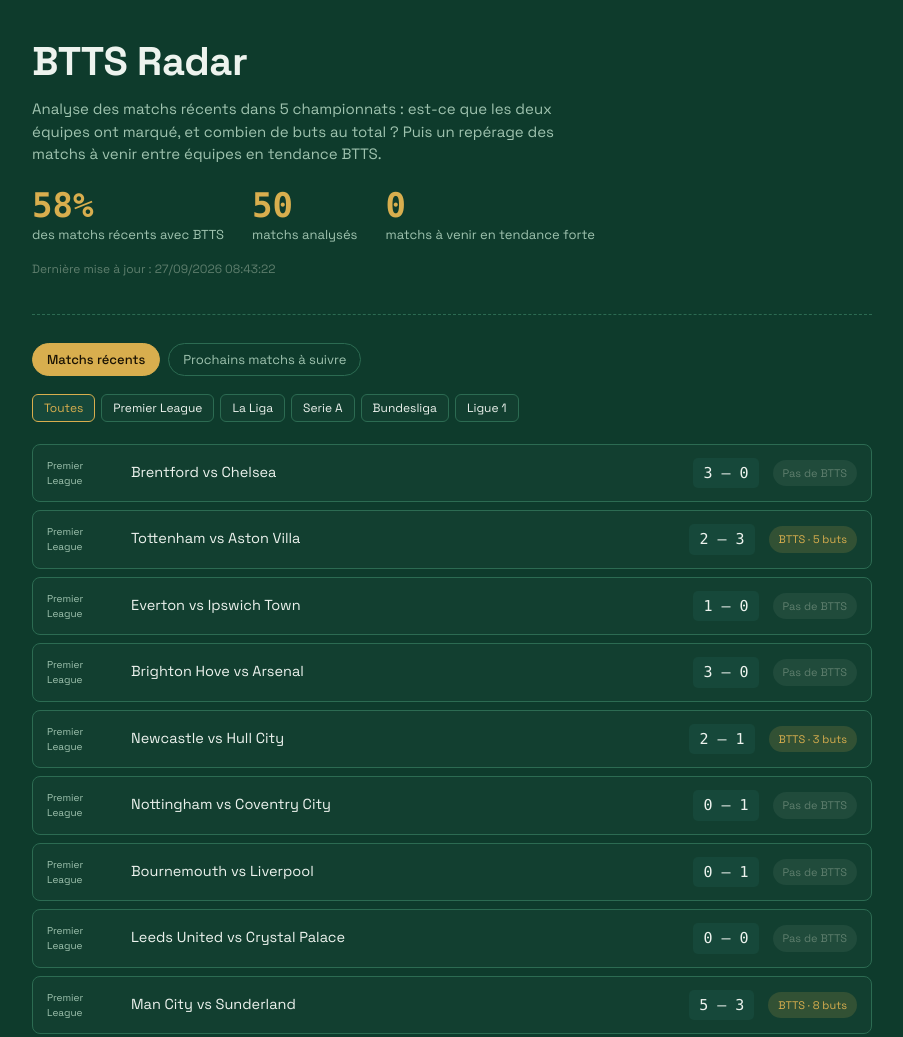
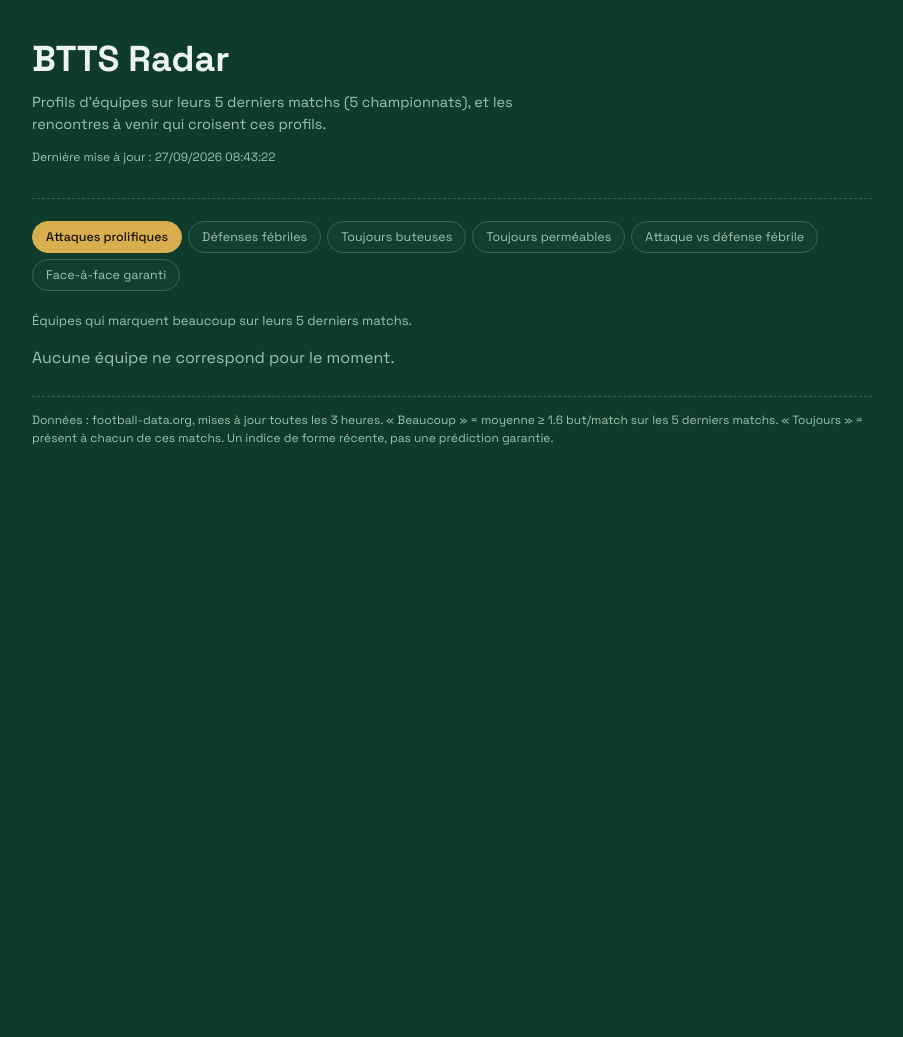
Before and after one commit to sallekarim08/2-quipes-marquent-TP-2-5, a plain HTML site: page index.html in a window 1280 px wide. Shown: the top 1037 px of the page, without its empty margins (188-1091 px from the left). After the commit the page ends 800 px from the top, so only its background shows below. Drawn offline with Linux system fonts and the light colour scheme.

Commit message:
Update index.html

```diff
--- a/index.html
+++ b/index.html
@@ -3,7 +3,7 @@
 <head>
 <meta charset="UTF-8">
 <meta name="viewport" content="width=device-width, initial-scale=1, viewport-fit=cover">
-<title>BTTS Radar — Les deux équipes marquent-elles ?</title>
+<title>BTTS Radar — Profils d'équipes</title>
 <link rel="preconnect" href="https://fonts.googleapis.com">
 <link rel="preconnect" href="https://fonts.gstatic.com" crossorigin>
 <link href="https://fonts.googleapis.com/css2?family=Space+Grotesk:wght@400;500;700&display=swap" rel="stylesheet">
@@ -11,130 +11,133 @@
 :root{
   --bg:#0E3B2C; --surface:#123F30; --surface2:#16483A; --line:#2C6B52;
   --text:#EDF3EE; --muted:#9FC3AF; --gold:#D8AE4E; --gold-dim:rgba(216,174,78,.16);
-  --grey:#5E7E6D; --grey-dim:rgba(94,126,109,.18);
+  --red:#D9765A; --red-dim:rgba(217,118,90,.16);
   --sans:'Space Grotesk',system-ui,sans-serif; --mono:'SF Mono',Consolas,monospace;
   padding-top:env(safe-area-inset-top,0px); padding-bottom:env(safe-area-inset-bottom,0px);
   box-sizing:border-box;
 }
 *{box-sizing:border-box}
-body{margin:0;background:var(--bg);color:var(--text);font-family:var(--sans);line-height:1.5;-webkit-font-smoothing:antialiased}
+body{margin:0;background:var(--bg);color:var(--text);font-family:var(--sans);line-height:1.5}
 .wrap{max-width:880px;margin:0 auto;padding:32px 20px 60px}
-header{padding-bottom:24px;border-bottom:1px dashed var(--line);margin-bottom:28px}
-h1{font-size:clamp(28px,5vw,40px);margin:0 0 6px;font-weight:700;letter-spacing:-.01em}
-.sub{color:var(--muted);max-width:56ch;margin:0 0 22px;font-size:15px}
-.stat-row{display:flex;gap:28px;flex-wrap:wrap}
-.stat b{display:block;font-family:var(--mono);font-size:34px;color:var(--gold);line-height:1}
-.stat span{color:var(--muted);font-size:13px}
-.updated{color:var(--grey);font-size:12px;margin-top:14px}
-.tabs{display:flex;gap:8px;margin-bottom:18px;flex-wrap:wrap}
-.tab{background:none;border:1px solid var(--line);color:var(--muted);padding:7px 14px;border-radius:20px;font-family:var(--sans);font-size:13px;cursor:pointer}
+header{padding-bottom:20px;border-bottom:1px dashed var(--line);margin-bottom:22px}
+h1{font-size:clamp(26px,5vw,36px);margin:0 0 6px;font-weight:700}
+.sub{color:var(--muted);max-width:60ch;margin:0;font-size:14.5px}
+.updated{color:var(--muted);font-size:12px;margin-top:12px}
+.tabs{display:flex;gap:6px;margin-bottom:20px;flex-wrap:wrap}
+.tab{background:var(--surface);border:1px solid var(--line);color:var(--muted);padding:7px 13px;border-radius:20px;font-family:var(--sans);font-size:12.5px;cursor:pointer}
 .tab.active{background:var(--gold);border-color:var(--gold);color:#1A1204;font-weight:500}
-.leaguebar{display:flex;gap:6px;margin-bottom:22px;flex-wrap:wrap}
-.lg{background:var(--surface);border:1px solid var(--line);color:var(--text);padding:5px 11px;border-radius:6px;font-size:12px;cursor:pointer;font-family:var(--sans)}
-.lg.active{background:var(--surface2);border-color:var(--gold);color:var(--gold)}
 .view{display:none}
 .view.active{display:block}
-.match{display:flex;align-items:center;gap:14px;padding:13px 14px;background:var(--surface);border:1px solid var(--line);border-radius:8px;margin-bottom:8px}
-.match .lgtag{font-size:10px;color:var(--muted);width:70px;flex-shrink:0}
-.teams{flex:1;min-width:0}
-.teams .t{font-size:14.5px}
-.score{font-family:var(--mono);font-size:15px;background:var(--surface2);padding:4px 10px;border-radius:5px;white-space:nowrap}
-.badge{font-size:11px;padding:5px 10px;border-radius:20px;white-space:nowrap;flex-shrink:0}
-.badge.yes{background:var(--gold-dim);color:var(--gold)}
-.badge.no{background:var(--grey-dim);color:var(--grey)}
-.tend{font-size:11px;padding:5px 10px;border-radius:20px;white-space:nowrap;flex-shrink:0;font-weight:500}
-.tend.forte{background:var(--gold-dim);color:var(--gold)}
-.tend.moyenne{background:rgba(159,195,175,.15);color:var(--muted)}
-.tend.faible{background:var(--grey-dim);color:var(--grey)}
-footer{margin-top:30px;color:var(--grey);font-size:12px;border-top:1px dashed var(--line);padding-top:16px}
-@media(max-width:520px){.match{flex-wrap:wrap}.teams{width:100%;order:1}}
+.desc{color:var(--muted);font-size:13px;margin:0 0 14px}
+.row{display:flex;align-items:center;gap:12px;padding:12px 14px;background:var(--surface);border:1px solid var(--line);border-radius:8px;margin-bottom:8px}
+.row .lg{font-size:10px;color:var(--muted);width:70px;flex-shrink:0}
+.name{flex:1;min-width:0;font-size:14.5px}
+.stat{font-family:var(--mono);font-size:14px;background:var(--surface2);padding:4px 10px;border-radius:5px;white-space:nowrap}
+.tag{font-size:11px;padding:5px 10px;border-radius:20px;white-space:nowrap;flex-shrink:0;font-weight:500}
+.tag.gold{background:var(--gold-dim);color:var(--gold)}
+.tag.red{background:var(--red-dim);color:var(--red)}
+.matchup{flex-direction:column;align-items:stretch;gap:6px}
+.matchup .teams{display:flex;justify-content:space-between;font-size:14.5px}
+.matchup .tags{display:flex;gap:6px;flex-wrap:wrap}
+footer{margin-top:26px;color:var(--muted);font-size:12px;border-top:1px dashed var(--line);padding-top:14px}
 </style>
 </head>
 <body>
 <div class="wrap">
 <header>
   <h1>BTTS Radar</h1>
-  <p class="sub">Analyse des matchs récents dans 5 championnats : est-ce que les deux équipes ont marqué, et combien de buts au total ? Puis un repérage des matchs à venir entre équipes en tendance BTTS.</p>
-  <div class="stat-row">
-    <div class="stat"><b id="pct">—</b><span>des matchs récents avec BTTS</span></div>
-    <div class="stat"><b id="cnt">—</b><span>matchs analysés</span></div>
-    <div class="stat"><b id="upn">—</b><span>matchs à venir en tendance forte</span></div>
-  </div>
+  <p class="sub">Profils d'équipes sur leurs 5 derniers matchs (5 championnats), et les rencontres à venir qui croisent ces profils.</p>
   <p class="updated" id="updated"></p>
 </header>
 
-<div class="tabs">
-  <button class="tab active" data-view="recent">Matchs récents</button>
-  <button class="tab" data-view="upcoming">Prochains matchs à suivre</button>
-</div>
-<div class="leaguebar" id="leaguebar"></div>
+<div class="tabs" id="tabs"></div>
+<div id="views"></div>
 
-<div class="view active" id="recent"></div>
-<div class="view" id="upcoming"></div>
-
-<footer>Données : football-data.org, mises à jour automatiquement toutes les 3 heures par une GitHub Action. La « tendance BTTS » d'un match à venir se base sur le dernier match connu de chaque équipe — un indice, pas une prédiction garantie.</footer>
+<footer>Données : football-data.org, mises à jour toutes les 3 heures. « Beaucoup » = moyenne ≥ 1.6 but/match sur les 5 derniers matchs. « Toujours » = présent à chacun de ces matchs. Un indice de forme récente, pas une prédiction garantie.</footer>
 </div>
 
 <script>
-let finished = [], upcoming = [], curLeague = "Toutes", curView = "recent";
+const TABS = [
+  {id:"attaque", label:"Attaques prolifiques", desc:"Équipes qui marquent beaucoup sur leurs 5 derniers matchs."},
+  {id:"defense", label:"Défenses fébriles", desc:"Équipes qui encaissent beaucoup sur leurs 5 derniers matchs."},
+  {id:"toujoursBut", label:"Toujours buteuses", desc:"Équipes qui ont marqué à chacun de leurs 5 derniers matchs."},
+  {id:"toujoursEnc", label:"Toujours perméables", desc:"Équipes qui ont encaissé à chacun de leurs 5 derniers matchs."},
+  {id:"attaqueVsDef", label:"Attaque vs défense fébrile", desc:"Matchs à venir : une équipe qui marque beaucoup affronte une équipe qui encaisse beaucoup."},
+  {id:"faceAFace", label:"Face-à-face garanti", desc:"Matchs à venir : une équipe toujours buteuse affronte une équipe toujours perméable."},
+];
 
-function renderRecent(){
-  const rows = finished.filter(m=>curLeague==="Toutes"||m.league===curLeague);
-  document.getElementById('recent').innerHTML = rows.map(m=>{
-    const btts = m.hs>0 && m.as>0;
-    return `<div class="match"><span class="lgtag">${m.league}</span>
-      <div class="teams"><div class="t">${m.home} vs ${m.away}</div></div>
-      <span class="score">${m.hs} – ${m.as}</span>
-      <span class="badge ${btts?'yes':'no'}">${btts?`BTTS · ${m.hs+m.as} buts`:'Pas de BTTS'}</span></div>`;
-  }).join('') || '<p style="color:var(--muted)">Aucun match.</p>';
-}
-function renderUpcoming(){
-  const rows = upcoming.filter(m=>curLeague==="Toutes"||m.league===curLeague)
-    .map(m=>({m, score:(m.homeBtts??0)+(m.awayBtts??0)}))
-    .sort((a,b)=>b.score-a.score);
-  document.getElementById('upcoming').innerHTML = rows.map(({m,score})=>{
-    const label = score===2?'forte':score===1?'moyenne':'faible';
-    const text = score===2?'Tendance forte BTTS':score===1?'Tendance moyenne':'Tendance faible';
-    const date = new Date(m.date).toLocaleDateString('fr-FR',{day:'numeric',month:'short'});
-    return `<div class="match"><span class="lgtag">${m.league}</span>
-      <div class="teams"><div class="t">${m.home} vs ${m.away}</div></div>
-      <span class="score" style="opacity:.6">${date}</span>
-      <span class="tend ${label}">${text}</span></div>`;
-  }).join('') || '<p style="color:var(--muted)">Aucun match.</p>';
-}
-function renderAll(){ renderRecent(); renderUpcoming(); }
+document.getElementById('tabs').innerHTML = TABS.map((t,i)=>
+  `<button class="tab${i===0?' active':''}" data-id="${t.id}">${t.label}</button>`).join('');
+document.getElementById('views').innerHTML = TABS.map((t,i)=>
+  `<div class="view${i===0?' active':''}" id="v-${t.id}"><p class="desc">${t.desc}</p><div id="list-${t.id}"></div></div>`).join('');
 
 document.querySelectorAll('.tab').forEach(b=>b.onclick=()=>{
   document.querySelectorAll('.tab').forEach(x=>x.classList.remove('active'));
-  b.classList.add('active'); curView=b.dataset.view;
-  document.querySelectorAll('.view').forEach(v=>v.classList.remove('active'));
-  document.getElementById(curView).classList.add('active');
+  document.querySelectorAll('.view').forEach(x=>x.classList.remove('active'));
+  b.classList.add('active');
+  document.getElementById('v-'+b.dataset.id).classList.add('active');
 });
+
+function teamRow(t, statLabel, statValue){
+  return `<div class="row"><span class="lg">${t.league}</span>
+    <div class="name">${t.name}</div>
+    <span class="stat">${statValue} ${statLabel}</span></div>`;
+}
+function matchRow(m, reasonHtml){
+  const date = new Date(m.date).toLocaleDateString('fr-FR',{day:'numeric',month:'short'});
+  return `<div class="row matchup"><div class="teams"><span>${m.home} vs ${m.away}</span><span class="stat">${date}</span></div>
+    <div class="tags">${reasonHtml}</div></div>`;
+}
 
 async function init(){
   try{
-    const res = await fetch('./data/matches.json', {cache:'no-store'});
+    const res = await fetch('./data/matches.json',{cache:'no-store'});
     const data = await res.json();
-    finished = data.finished || [];
-    upcoming = data.upcoming || [];
-    document.getElementById('pct').textContent = (data.stats?.bttsPct ?? '—') + '%';
-    document.getElementById('cnt').textContent = data.stats?.total ?? '—';
-    document.getElementById('upn').textContent = upcoming.filter(m=>(m.homeBtts??0)+(m.awayBtts??0)===2).length;
-    if(data.updatedAt){
-      document.getElementById('updated').textContent = 'Dernière mise à jour : ' + new Date(data.updatedAt).toLocaleString('fr-FR');
-    }
-    const leagues = ["Toutes", ...new Set(finished.map(m=>m.league))];
-    document.getElementById('leaguebar').innerHTML = leagues.map((l,i)=>
-      `<button class="lg${i===0?' active':''}" data-l="${l}">${l}</button>`).join('');
-    document.querySelectorAll('.lg').forEach(b=>b.onclick=()=>{
-      document.querySelectorAll('.lg').forEach(x=>x.classList.remove('active'));
-      b.classList.add('active'); curLeague=b.dataset.l; renderAll();
-    });
-    renderAll();
+    const teams = data.teams || [], upcoming = data.upcoming || [];
+
+    if(data.updatedAt) document.getElementById('updated').textContent =
+      'Dernière mise à jour : ' + new Date(data.updatedAt).toLocaleString('fr-FR');
+
+    const attaque = teams.filter(t=>t.marqueBeaucoup).sort((a,b)=>b.avgScored-a.avgScored);
+    const defense = teams.filter(t=>t.encaisseBeaucoup).sort((a,b)=>b.avgConceded-a.avgConceded);
+    const toujoursBut = teams.filter(t=>t.marqueToujours);
+    const toujoursEnc = teams.filter(t=>t.encaisseToujours);
+    const attaqueVsDef = upcoming.filter(m=>m.attackVsLeaky);
+    const faceAFace = upcoming.filter(m=>m.certainGoal);
+
+    document.getElementById('list-attaque').innerHTML =
+      attaque.map(t=>teamRow(t,'buts/match',t.avgScored)).join('') || vide();
+    document.getElementById('list-defense').innerHTML =
+      defense.map(t=>teamRow(t,'encaissés/match',t.avgConceded)).join('') || vide();
+    document.getElementById('list-toujoursBut').innerHTML =
+      toujoursBut.map(t=>teamRow(t,`/${t.n} matchs`,t.n)).join('') || vide();
+    document.getElementById('list-toujoursEnc').innerHTML =
+      toujoursEnc.map(t=>teamRow(t,`/${t.n} matchs`,t.n)).join('') || vide();
+
+    document.getElementById('list-attaqueVsDef').innerHTML = attaqueVsDef.map(m=>{
+      const tags = [];
+      if(m.home_p.marqueBeaucoup) tags.push(`<span class="tag gold">${m.home} marque beaucoup</span>`);
+      if(m.away_p.encaisseBeaucoup) tags.push(`<span class="tag red">${m.away} encaisse beaucoup</span>`);
+      if(m.away_p.marqueBeaucoup) tags.push(`<span class="tag gold">${m.away} marque beaucoup</span>`);
+      if(m.home_p.encaisseBeaucoup) tags.push(`<span class="tag red">${m.home} encaisse beaucoup</span>`);
+      return matchRow(m, tags.join(''));
+    }).join('') || vide();
+
+    document.getElementById('list-faceAFace').innerHTML = faceAFace.map(m=>{
+      const tags = [];
+      if(m.home_p.marqueToujours) tags.push(`<span class="tag gold">${m.home} toujours buteuse</span>`);
+      if(m.away_p.encaisseToujours) tags.push(`<span class="tag red">${m.away} toujours perméable</span>`);
+      if(m.away_p.marqueToujours) tags.push(`<span class="tag gold">${m.away} toujours buteuse</span>`);
+      if(m.home_p.encaisseToujours) tags.push(`<span class="tag red">${m.home} toujours perméable</span>`);
+      return matchRow(m, tags.join(''));
+    }).join('') || vide();
+
   }catch(e){
-    document.getElementById('recent').innerHTML = '<p style="color:var(--muted)">Données indisponibles pour le moment (data/matches.json introuvable). Le premier passage de la GitHub Action va le générer.</p>';
+    document.getElementById('views').innerHTML =
+      '<p style="color:var(--muted)">Données indisponibles pour le moment. Le prochain passage de la GitHub Action va les générer.</p>';
   }
 }
+function vide(){ return '<p style="color:var(--muted)">Aucune équipe ne correspond pour le moment.</p>'; }
 init();
 </script>
 </body>
```
